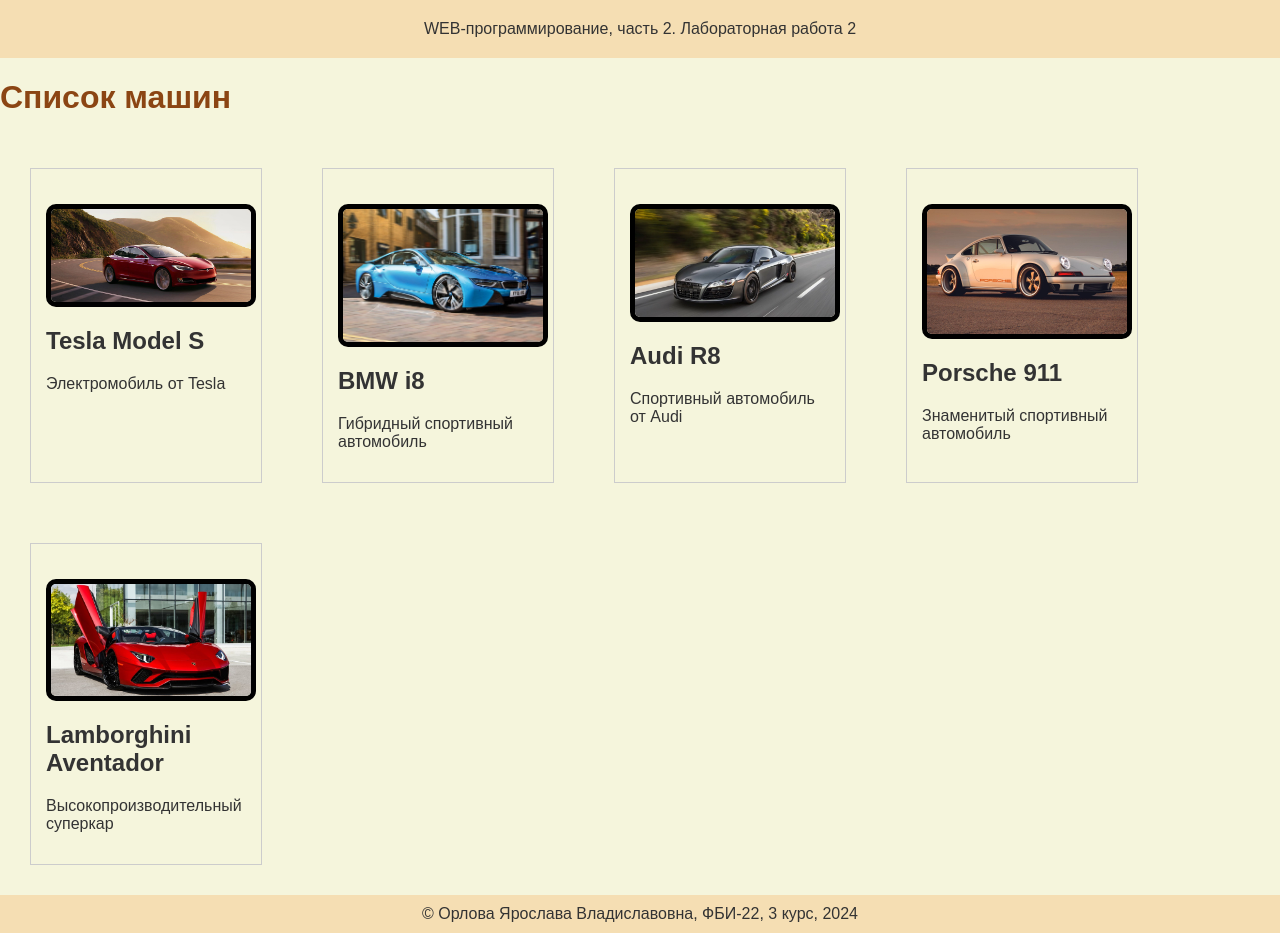
After one commit to OrlovaYaroslava/web-programming-labs-2, a Flask app: page /lab2/cars in a window 1280 px wide. The commit adds this page. Run offline with Flask 3, Linux system fonts and the light colour scheme.

Commit message:
Машины

```diff
--- a/app.py
+++ b/app.py
@@ -597,3 +597,16 @@ books = [
 @app.route('/lab2/books')
 def show_books():
     return render_template('books.html', books=books)
+
+#Машины
+cars = [
+    {"name": "Tesla Model S", "description": "Электромобиль от Tesla", "image": "tesla_model_s.jpg"},
+    {"name": "BMW i8", "description": "Гибридный спортивный автомобиль", "image": "bmw_i8.jpg"},
+    {"name": "Audi R8", "description": "Спортивный автомобиль от Audi", "image": "audi_r8.webp"},
+    {"name": "Porsche 911", "description": "Знаменитый спортивный автомобиль", "image": "porsche_911.jpg"},
+    {"name": "Lamborghini Aventador", "description": "Высокопроизводительный суперкар", "image": "lamborghini_aventador.jpg"}
+]
+
+@app.route('/lab2/cars')
+def show_cars():
+    return render_template('cars.html', cars=cars)
--- a/static/lab1.css
+++ b/static/lab1.css
@@ -28,7 +28,7 @@ a:hover {
 
 /* Стили для изображений */
 img {
-    width: 400px;
+    width: 700px;
     height: auto;
     border: 5px solid #000;
     border-radius: 10px;
--- /dev/null
+++ b/templates/cars.html
@@ -0,0 +1,18 @@
+{% extends 'base.html' %}
+
+{% block lab %}
+    Лабораторная работа 2
+{% endblock %}
+
+{% block main %}
+    <h1>Список машин</h1>
+    <div style="display: flex; flex-wrap: wrap;">
+        {% for car in cars %}
+        <div style="margin: 30px; padding: 15px; border: 1px solid #ccc; width: 200px;">
+            <img src="{{ url_for('static', filename=car.image) }}" alt="{{ car.name }}" style="width: 100%; height: auto;">
+            <h2>{{ car.name }}</h2>
+            <p>{{ car.description }}</p>
+        </div>
+        {% endfor %}
+    </div>
+{% endblock %}
```
Also changed, not shown: static/audi_r8.webp (added), static/bmw_i8.jpg (added), static/lamborghini_aventador.jpg (added), static/porsche_911.jpg (added), static/tesla_model_s.jpg (added).
